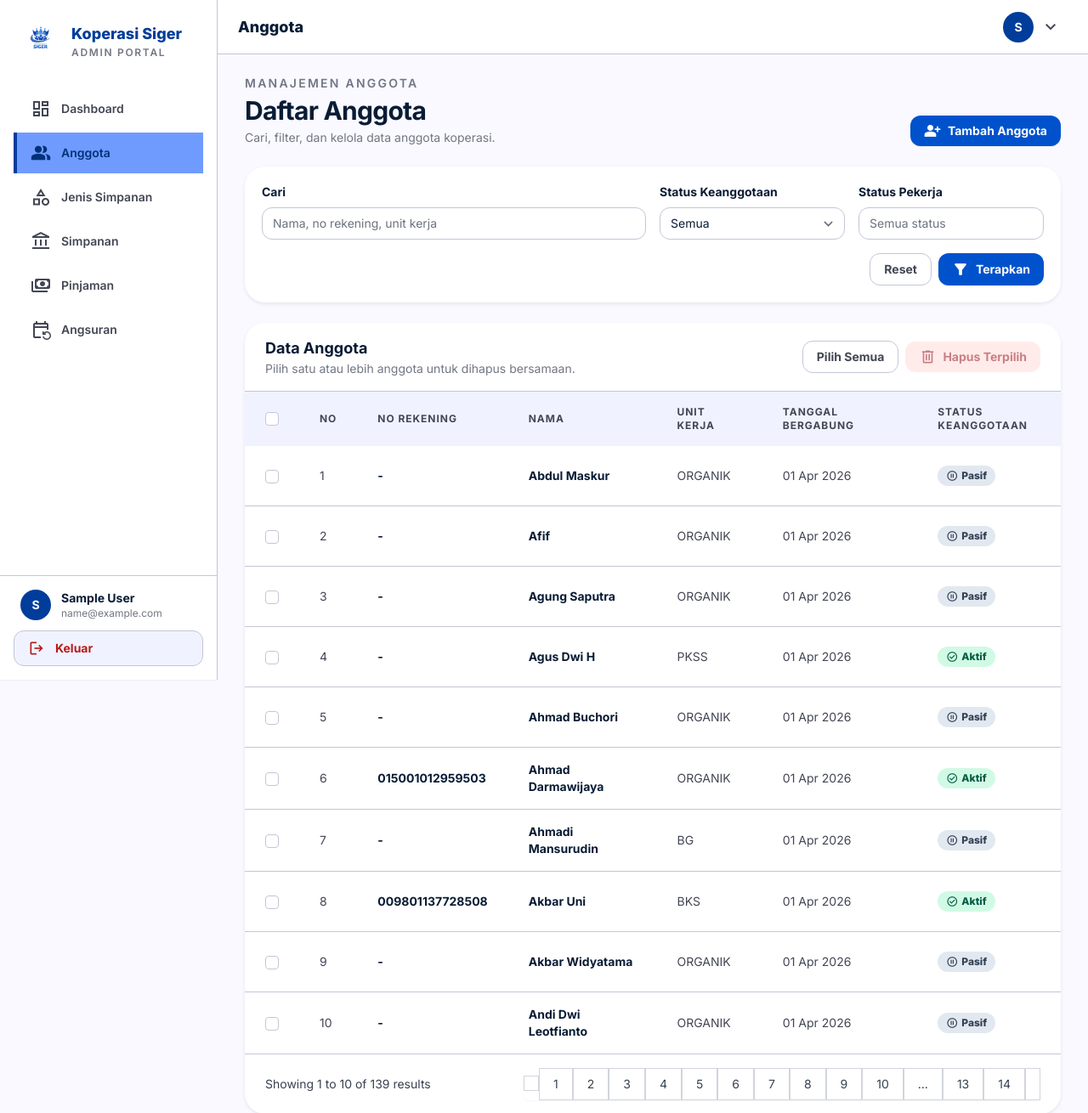
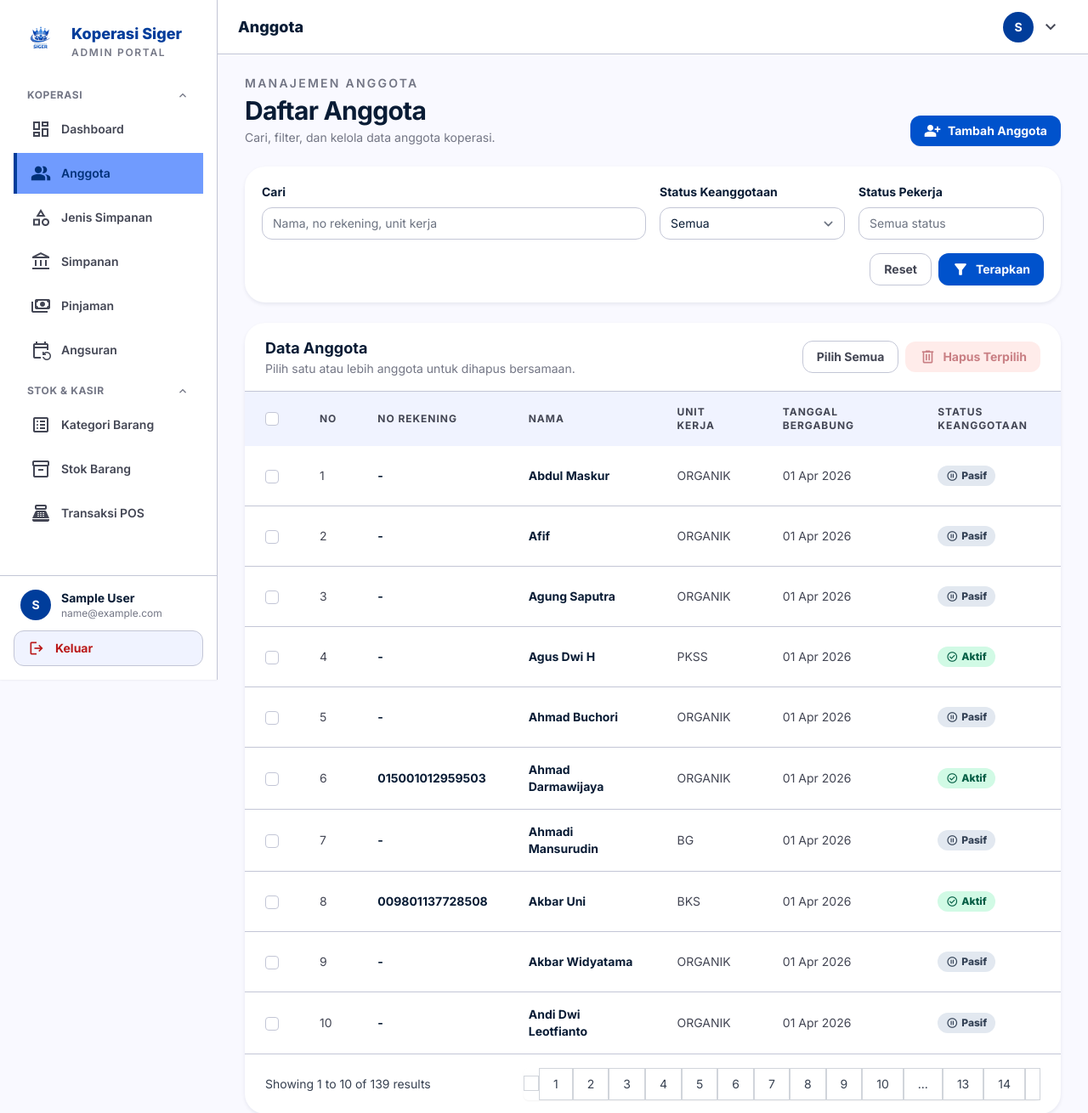
Before and after one commit to lengGod/sistem-koperasi, a Laravel app: page /members in a window 1280 px wide. Shown: the top 1310 px of the page at 85% size. Run offline with Laravel 12, Linux system fonts and the light colour scheme; the visitor is signed in with stand-in values (Sample User, id 1); data comes from the database, SQL or seed files in the repository; style sheets or scripts are compiled from the project's sources; some libraries are stand-ins or nearby versions.

Commit message:
update sidebar menu untuk modul point of sale

```diff
--- a/resources/views/layouts/app.blade.php
+++ b/resources/views/layouts/app.blade.php
@@ -18,6 +18,7 @@
 <body class="bg-surface text-on-surface antialiased">
     @php
         $navItems = [
+            'Koperasi' => [
                 [
                     'label' => 'Dashboard',
                     'icon' => 'dashboard',
@@ -54,6 +55,27 @@
                     'href' => route('installments.index'),
                     'active' => request()->routeIs('installments.*'),
                 ],
+            ],
+            'Stok & Kasir' => [
+                [
+                    'label' => 'Kategori Barang',
+                    'icon' => 'list_alt',
+                    'href' => route('product-categories.index'),
+                    'active' => request()->routeIs('product-categories.*'),
+                ],
+                [
+                    'label' => 'Stok Barang',
+                    'icon' => 'inventory_2',
+                    'href' => route('products.index'),
+                    'active' => request()->routeIs('products.*'),
+                ],
+                [
+                    'label' => 'Transaksi POS',
+                    'icon' => 'point_of_sale',
+                    'href' => route('transactions.index'),
+                    'active' => request()->routeIs('transactions.*'),
+                ],
+            ]
         ];
     @endphp
 
@@ -82,9 +104,17 @@
                 </button>
             </div>
 
-            <nav class="flex-1 overflow-y-auto px-4 py-2">
-                <ul class="space-y-1">
-                    @foreach ($navItems as $item)
+            <nav class="flex-1 overflow-y-auto px-4 py-2" x-data="{ openGroups: ['Koperasi', 'Stok & Kasir'] }">
+                @foreach ($navItems as $groupName => $items)
+                    <div class="mb-4" x-data="{ groupName: '{{ $groupName }}' }">
+                        <button @click="openGroups.includes(groupName) ? openGroups = openGroups.filter(g => g !== groupName) : openGroups.push(groupName)"
+                            class="flex w-full items-center justify-between px-4 text-xs font-bold uppercase tracking-wider text-outline mb-2 hover:text-on-surface transition">
+                            {{ $groupName }}
+                            <span class="material-symbols-outlined text-[16px] transition-transform"
+                                  :class="openGroups.includes(groupName) ? 'rotate-180' : ''">expand_more</span>
+                        </button>
+                        <ul class="space-y-1" x-show="openGroups.includes(groupName)" x-cloak x-transition>
+                            @foreach ($items as $item)
                                 <li>
                                     <a href="{{ $item['href'] }}"
                                         class="{{ $item['active'] ? 'border-primary bg-secondary-container text-on-secondary-container shadow-sm' : 'border-transparent text-on-surface-variant hover:bg-secondary-container hover:text-on-secondary-container' }} flex items-center gap-3 border-l-4 px-4 py-3 text-sm font-semibold transition-all active:scale-[0.99]">
@@ -95,6 +125,8 @@
                                 </li>
                             @endforeach
                         </ul>
+                    </div>
+                @endforeach
             </nav>
 
             <div class="border-t border-outline-variant px-4 py-4">
```
Lines whose indentation alone changed are shown as unchanged.
